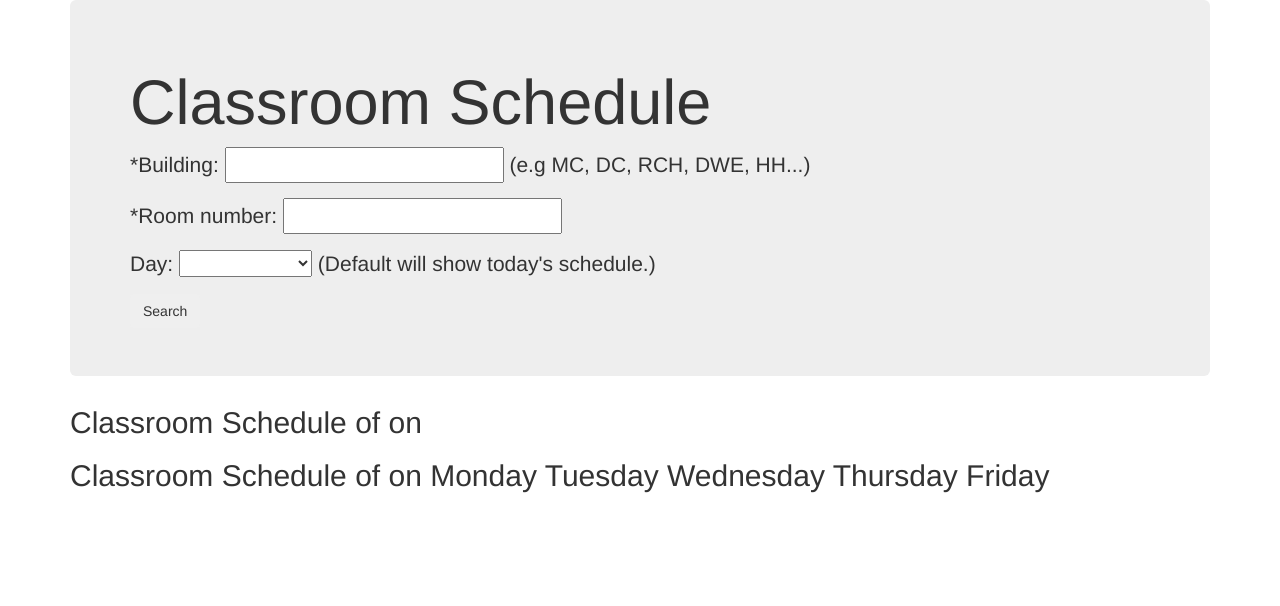
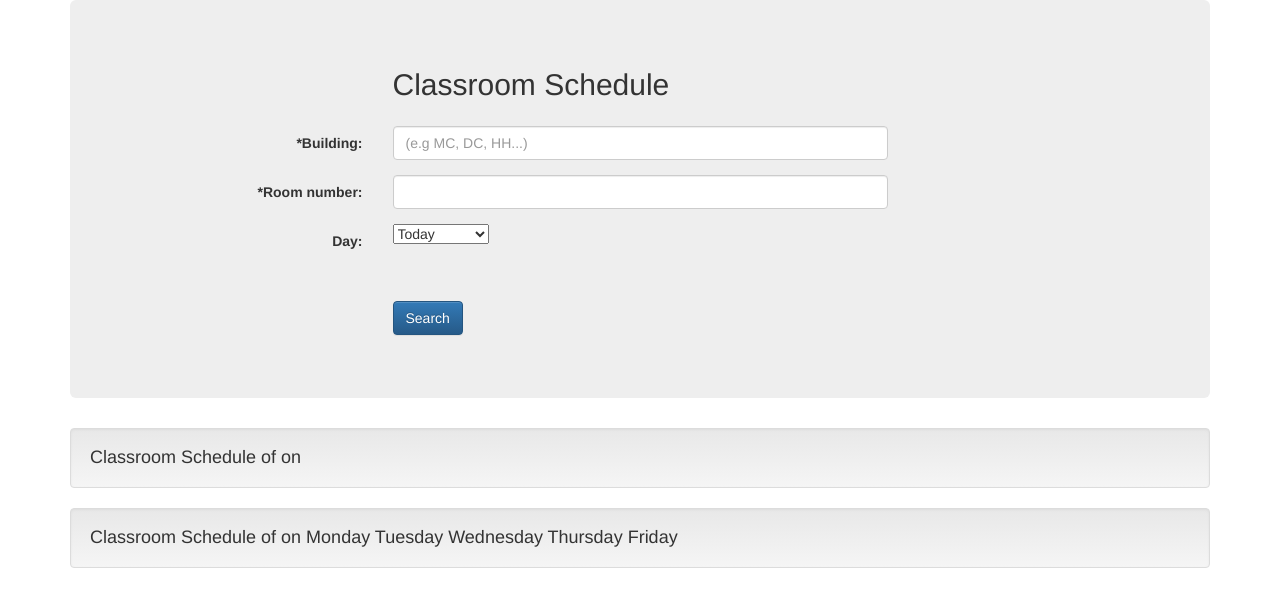
Before and after one commit to chelseychen/Classroom-Schedule, a website with bundled scripts: page views/index.html in a window 1280 px wide. Built offline with nearby package versions, Linux system fonts and the light colour scheme; files whose address does not match are found by name.

Commit message:
Changed some UI - Changed UI of the form - Added a rounded border around title of calendar

```diff
--- a/views/index.html
+++ b/views/index.html
@@ -13,7 +13,13 @@
     <link rel="stylesheet" href="bootstrap/dist/css/bootstrap.min.css">
     <link rel="stylesheet" href="bootstrap/dist/css/bootstrap-theme.min.css">
     <link rel="stylesheet" href="bootstrap-calendar/css/calendar.css">
-
+    <style type="text/css">
+        .error {
+            display: inline-block;
+            background: #FEE;
+            color: red;
+        }
+    </style>
     <script type="text/javascript">
         function validateForm() {
             // Reset the error view
@@ -45,37 +51,68 @@
 <body>
 <div class="container">
     <div class="jumbotron">
-        <h1>Classroom Schedule</h1>
-        <form name="form1" method="POST" class="" onsubmit="return validateForm()"">
-            <p>*Building: <input type="text" name="building" />   (e.g MC, DC, RCH, DWE, HH...)</p>
-            <p>*Room number: <input type="text" name="room" /></p>
-            <p>Day:
+        <form name="form1" method="POST" class="form-horizontal" onsubmit="return validateForm()"">
+            <div class="form-group">
+                <div class="col-xs-9 col-xs-offset-3">
+                    <h2>Classroom Schedule</h2>
+                </div>
+            </div>
+
+            <div class="form-group">
+                <label class="col-xs-3 control-label">*Building:</label>
+                <div class="col-xs-6">
+                    <input type="text" class="form-control" name="building" placeholder="(e.g MC, DC, HH...)" />
+                </div>
+            </div>
+
+            <div class="form-group">
+                <label class="col-xs-3 control-label">*Room number:</label>
+                <div class="col-xs-6">
+                    <input type="text" class="form-control" name="room" />
+                </div>
+            </div>
+
+            <div class="form-group">
+                <label class="col-xs-3 control-label">Day:</label>
+                <div class="col-xs-6">
                     <select name="day">
-                <option value="today" selected></option>
+                        <option value="today" selected>Today</option>
                         <option value="M">Monday</option>
                         <option value="T">Tuesday</option>
                         <option value="W">Wednesday</option>
                         <option value="Th">Thursday</option>
                         <option value="F">Friday</option>
-            </select> (Default will show today's schedule.)</p>
-            <p class="error" id="buildingError"></p>
-            <p class="error" id="roomError"></p>
-            <input id="search" type="submit" value="Search" class="btn" />
+                    </select>
+                </div>
+            </div>
+
+            <div class="form-group">
+                <div class="col-xs-9 col-xs-offset-3">
+                    <div class="error" id="buildingError"></div>
+                    <div class="error" id="roomError"></div>
+                </div>
+            </div>
+
+            <div class="form-group">
+                <div class="col-xs-9 col-xs-offset-3">
+                    <input id="search" type="submit" value="Search" class="btn btn-primary btn-md" />
+                </div>
+            </div>
         </form>
     </div>
 
     <% if (typeof building != 'undefined' && typeof room != 'undefined' && typeof date != 'undefined' && typeof day != 'undefined') { %>
         <% if (day == "today") { %>
-            <h2>Classroom Schedule of <%= building %> <%= room %> on <%= date %></h2>
+            <h4 class="well">Classroom Schedule of <%= building %> <%= room %> on <%= date %></h4>
         <% } else { %>
-            <h2>Classroom Schedule of <%= building %> <%= room %> on
+            <h4 class="well">Classroom Schedule of <%= building %> <%= room %> on
                 <% if (day == "M") { %> Monday
                 <% } else if (day == "T") { %> Tuesday
                 <% } else if (day == "W") { %> Wednesday
                 <% } else if (day == "Th") { %> Thursday
                 <% } else { %> Friday
                 <% } %>
-            </h2>
+            </h4>
         <% } %>
     <% } %>
 
```
Lines whose indentation alone changed are shown as unchanged.
